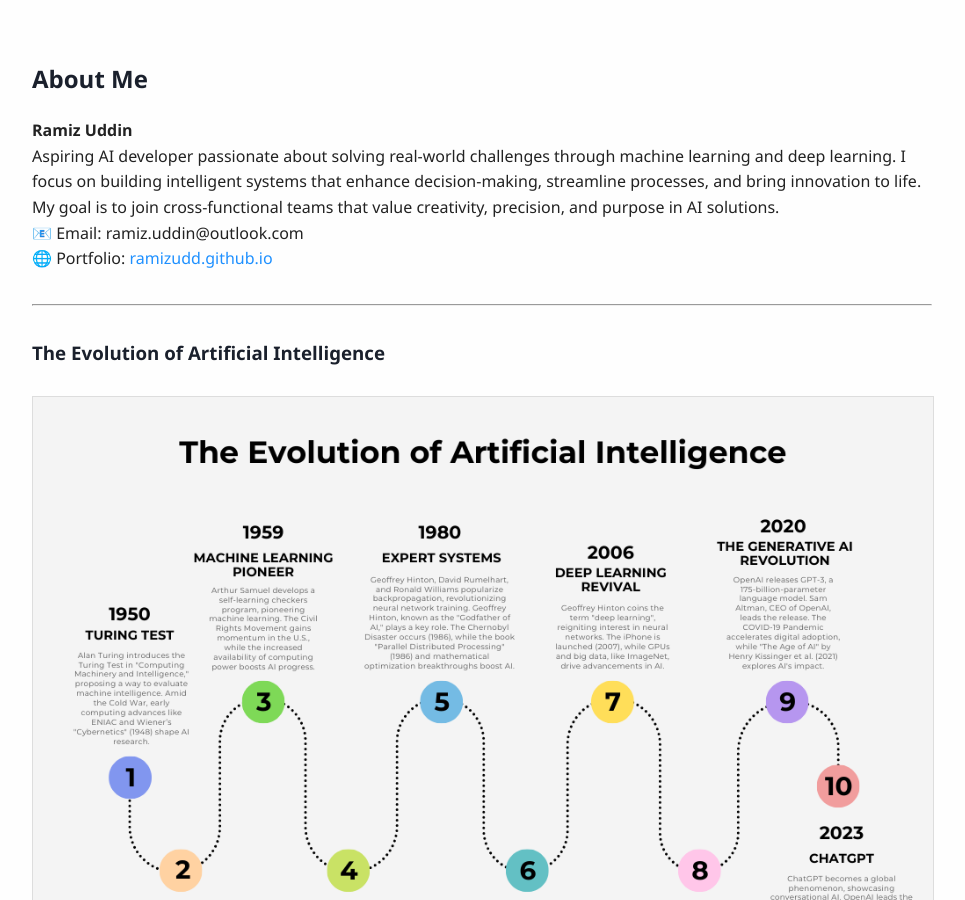
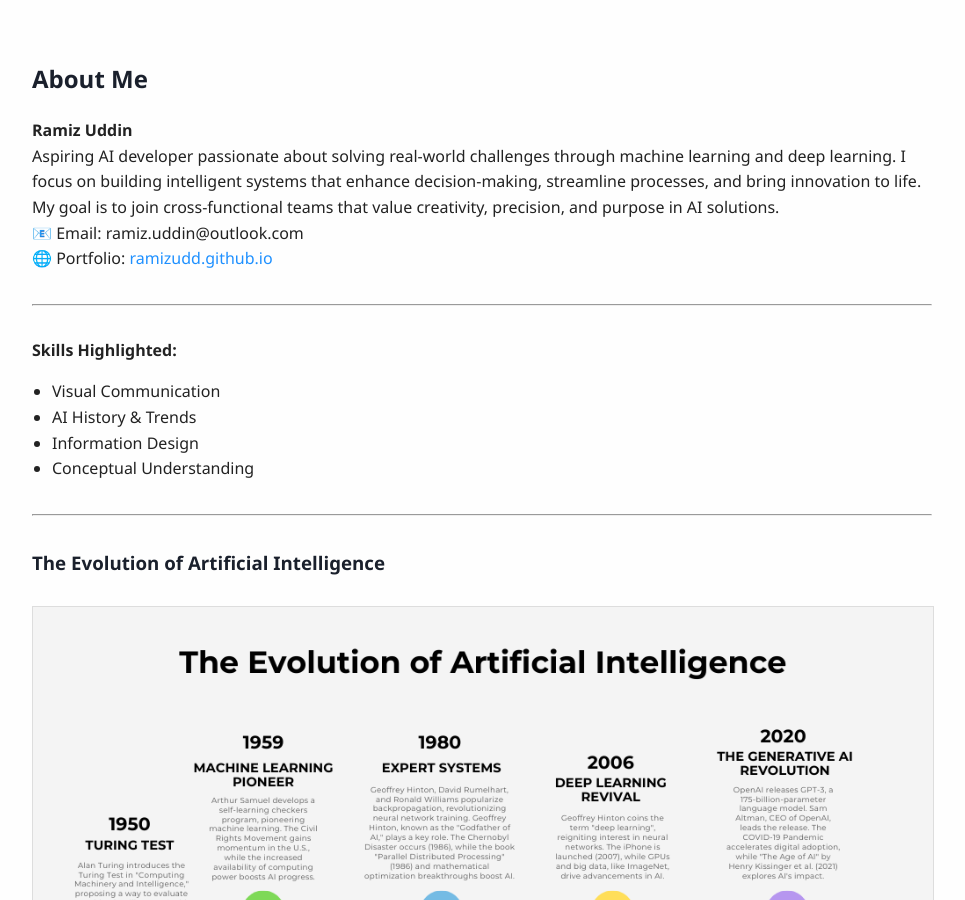
Before and after one commit to ramizudd/ramizuddin.github.io, a Jekyll site: the page portfolio_artifact_updated.html, which Jekyll copies as it is, in a window 1280 px wide and 900 px high. Shown: the whole window, without its empty margins (158-1123 px from the left). Built offline with Jekyll 4.4.1, drawn with Linux system fonts in a browser that asks for light colours.

Commit message:
Update portfolio_artifact_updated.html

```diff
--- a/portfolio_artifact_updated.html
+++ b/portfolio_artifact_updated.html
@@ -54,10 +54,6 @@ Aspiring AI developer passionate about solving real-world challenges through mac
 
 <hr>
 
-<h3>The Evolution of Artificial Intelligence</h3>
-<div class="artifact-image-container">
-    <img src="https://ramizudd.github.io/ramizuddin.github.io/docs/assets/images/The Evolution of Artificial Intelligence.png" alt="The Evolution of Artificial Intelligence Timeline">
-</div>
 <p><strong>Skills Highlighted:</strong></p>
 <ul>
     <li>Visual Communication</li>
@@ -66,6 +62,11 @@ Aspiring AI developer passionate about solving real-world challenges through mac
     <li>Conceptual Understanding</li>
 </ul>
 <hr>
+
+<h3>The Evolution of Artificial Intelligence</h3>
+<div class="artifact-image-container">
+    <img src="https://ramizudd.github.io/ramizuddin.github.io/docs/assets/images/The Evolution of Artificial Intelligence.png" alt="The Evolution of Artificial Intelligence Timeline">
+</div>
 
 <h3>Machine Learning vs. Deep Learning Examples</h3>
 <img src="https://ramizudd.github.io/ramizuddin.github.io/docs/assets/images/ML_vs_DL.png" alt="ML vs DL Key Differences Infographic">
```
